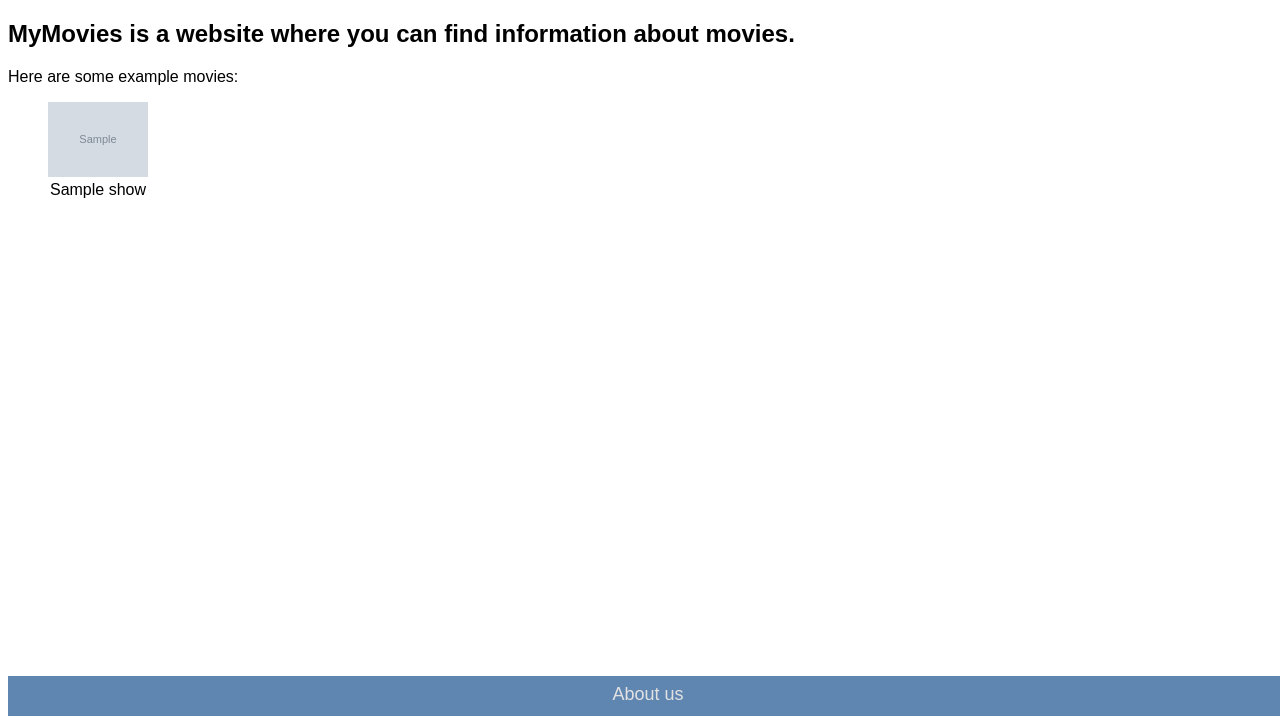
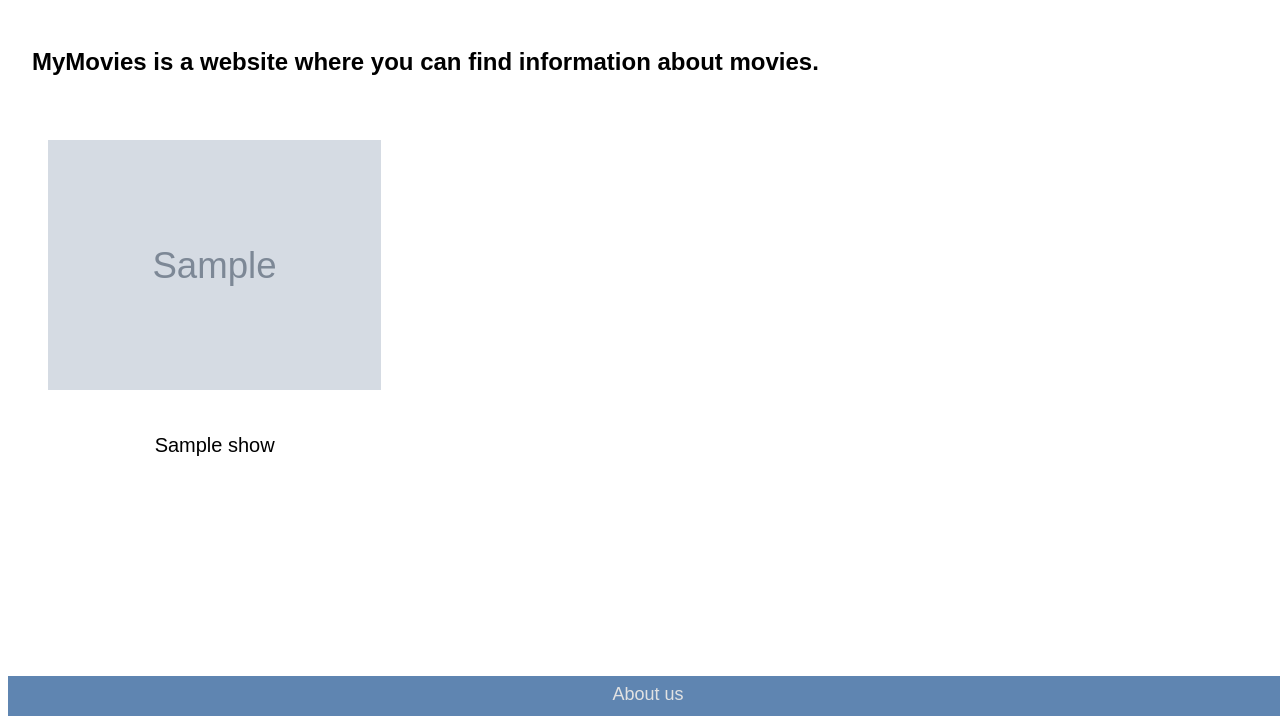
Before and after one commit to WJakubowsk/movie_recommender, a Django app: page / in a window 1280 px wide. Shown: the part 84-808 px from the top of the page. Run offline with Django 4.2, Linux system fonts and the light colour scheme; tables that the repository leaves empty hold one stand-in row (values such as "Sample post"); grey boxes marked "Sample" are stand-in pictures.

Commit message:
change style on index html

```diff
--- a/core/templates/index.html
+++ b/core/templates/index.html
@@ -1,15 +1,14 @@
 {% extends "main/base.html" %}
 {% block title %}Welcome Page{% endblock title %}
 {% block content %}
-    <h2>MyMovies is a website where you can find information about movies.</h2>
+    <h2 style="margin: 2em 0em 2em 1em">MyMovies is a website where you can find information about movies.</h2>
 
-    Here are some example movies:
     <div style="overflow-x: scroll; white-space: nowrap;">
         {% for movie in movies %}
             <div style="display: inline-block;">
                 <figure style="text-align: center">
-                    <img src="{{ movie.poster }}" width="100">
-                    <figcaption>{{ movie.title }}</figcaption>
+                    <img src="{{ movie.poster }}" height="250">
+                    <figcaption style="font-size: 1.25em; margin: 2em">{{ movie.title }}</figcaption>
                 </figure>
             </div>
         {% endfor %}
```
